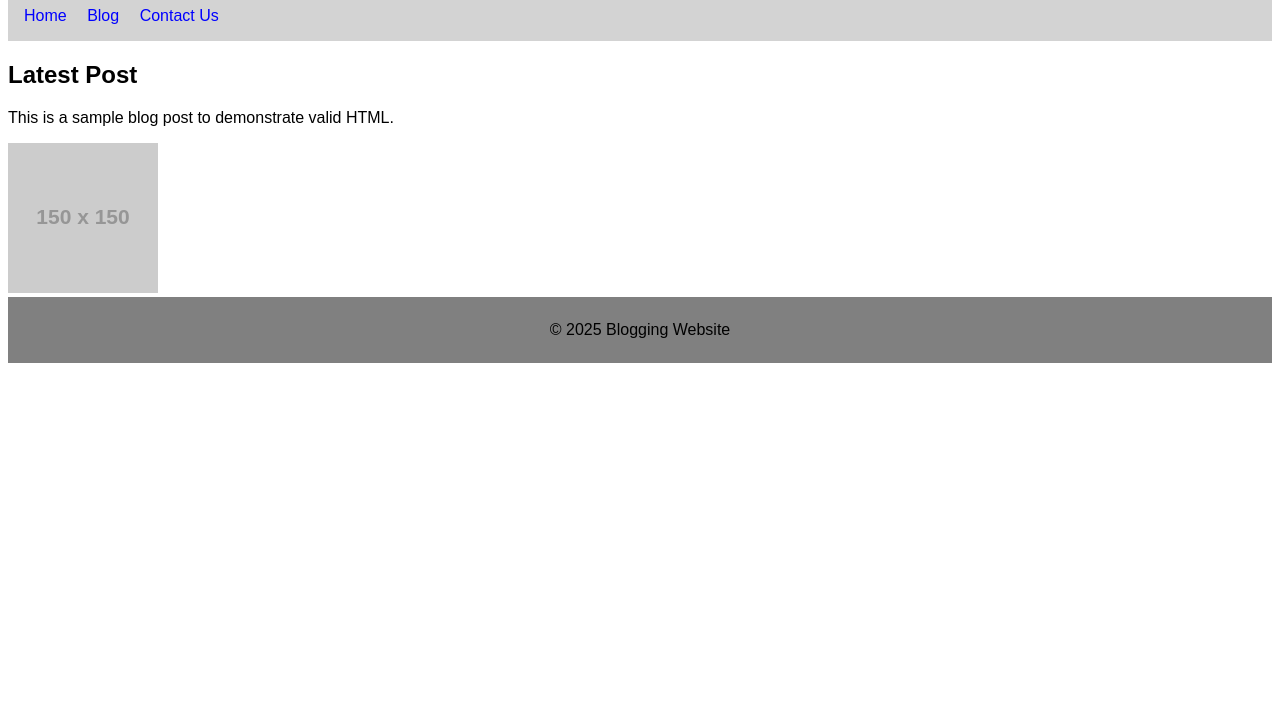
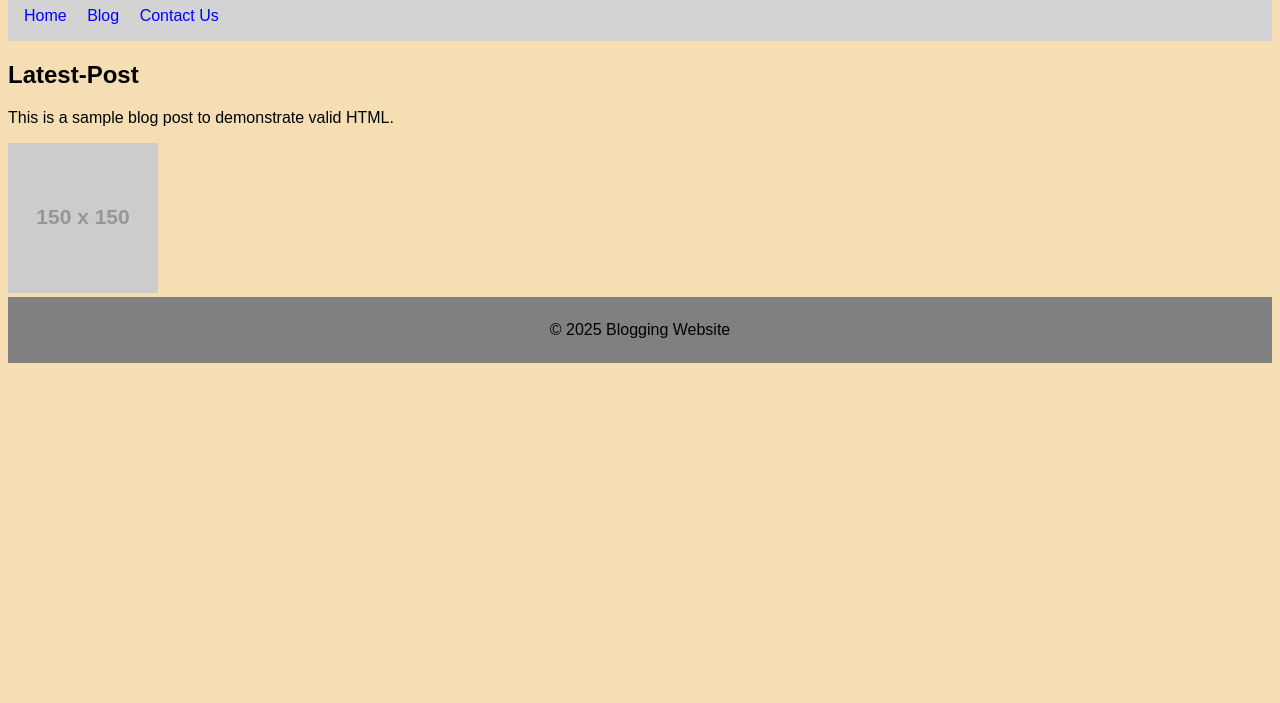
Before and after one commit to AleenaKhalid/Blogging-Website, a website: page src/index.html in a window 1280 px wide. Shown: the part 97-800 px from the top of the page. Drawn offline with Linux system fonts and the light colour scheme; placeholder pictures from the web are drawn by us.

Commit message:
add feature/home-page

```diff
--- a/src/index.html
+++ b/src/index.html
@@ -17,7 +17,7 @@
   </header>
   <main>
     <section>
-      <h2>Latest Post</h2>
+      <h2>Latest-Post</h2>
       <p>This is a sample blog post to demonstrate valid HTML.</p>
       <img src="https://via.placeholder.com/150" alt="Blog Image" />
     </section>
--- a/styles/index.css
+++ b/styles/index.css
@@ -1,5 +1,5 @@
 body {
-  background-color: white;
+  background-color: wheat;
   font-family: Arial, sans-serif;
   color: black;
 }
```
